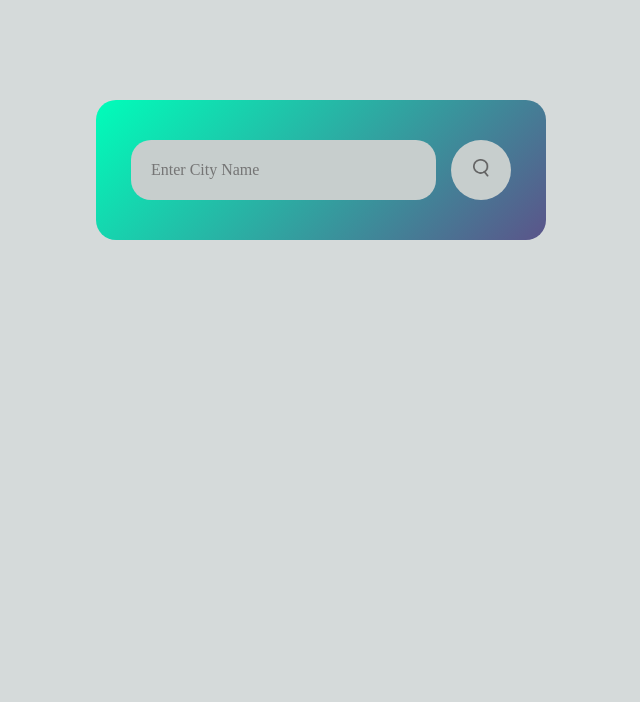
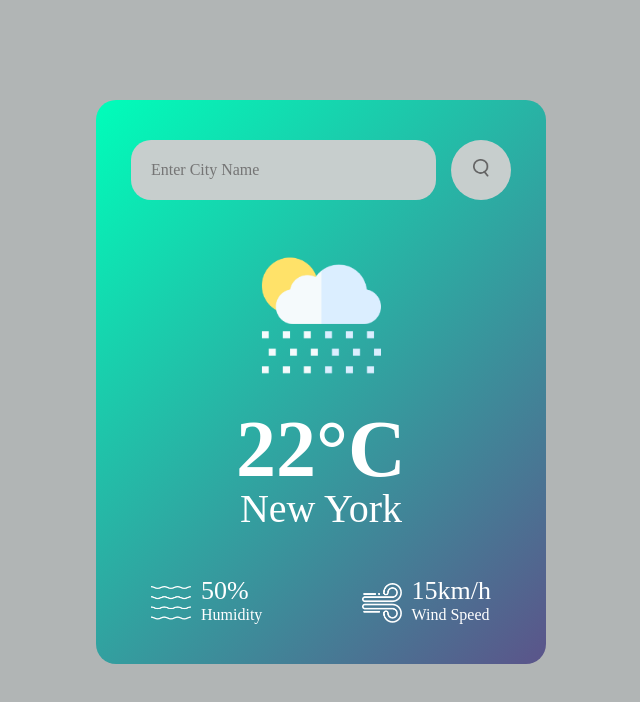
Before and after one commit to sadiapeu22/weather-app-js, a plain HTML site: page index.html in a window 1280 px wide. Shown: the whole page, without its empty margins (319-959 px from the left). Drawn offline with Linux system fonts and the light colour scheme; no server answers.

Commit message:
js file added

```diff
--- a/css/index.css
+++ b/css/index.css
@@ -5,7 +5,7 @@
    box-sizing: border-box;
 }
 body{
-  background-color: rgb(213, 218, 218);
+  background-color: rgb(177, 181, 181);
 }
 .card{
     width: 90%;
@@ -50,3 +50,40 @@ body{
 .search button img{
     width: 16px;
 }
+
+.weather-icon{
+    width: 170px;
+    margin-top: 30px;
+}
+.weather h1{
+    font-size: 80px;
+    font-weight: 600;
+
+}
+.weather h2{
+    font-size: 40px;
+    font-weight: 400;
+    margin-top: -10px;
+}
+
+.details{
+    display: flex;
+    align-items: center;
+    justify-content: space-between;
+    padding: 0 20px;
+    margin-top: 50px;
+}
+.col{
+    display: flex;
+    align-items: center;
+    text-align: left;
+
+}
+.col img{
+    width: 40px;
+    margin-right: 10px;
+}
+.humidity, .wind{
+    font-size: 26px;
+    margin-top: -6px;
+}
--- a/index.html
+++ b/index.html
@@ -15,8 +15,28 @@
             </button>
         </div>
         <div class="weather">
-
+            <img src="image/rain.png" class="weather-icon">
+            <h1 class="temp">22°C</h1>
+            <h2 class="city">New York</h2>
+            <div class="details">
+                <div class="col">
+                    <img src="image/humidity.png">
+                    <div>
+                        <p class="humidity">50%</p>
+                        <p>Humidity</p>
+                    </div>
+                </div>
+                <div class="col">
+                    <img src="image/wind.png">
+                    <div>
+                        <p class="wind">15km/h</p>
+                        <p>Wind Speed</p>
+                    </div>
+                </div>
+            </div>
         </div>
     </div>
+
+    <script src="js/html.js"></script>
 </body>
 </html>
--- /dev/null
+++ b/js/html.js
@@ -0,0 +1,10 @@
+const apiKey = "cff5e2790dc32f3dad15b3ff9dd1665e";
+const apiUrl = "https://api.openweathermap.org/data/2.5/weather? units=metric&q=canada";
+
+async function checkWeather(){
+    const response = await fetch(apiUrl + `&appid=${apiKey}`);
+    var data = await response.json();
+
+    console.log(data);
+}
+checkWeather();
```
